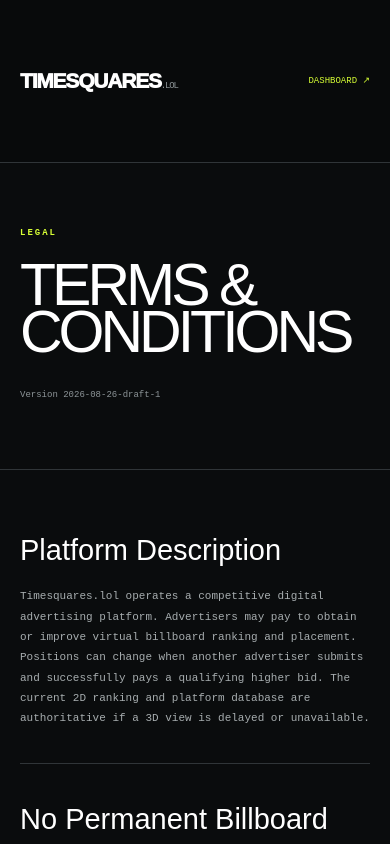
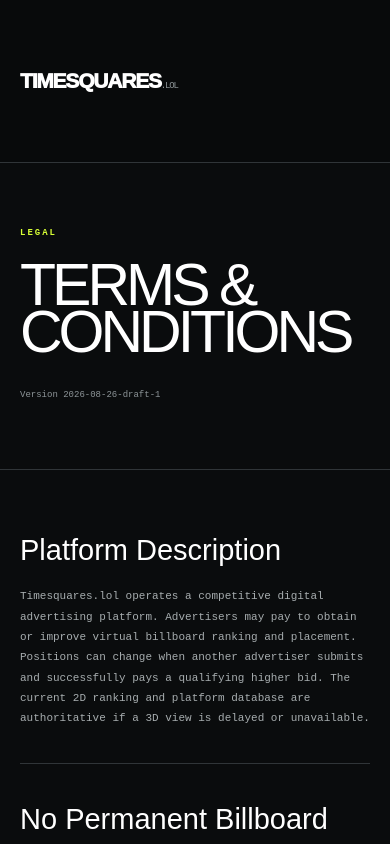
Before and after one commit to retroservices1121/Timesquares, a Next.js app: page /terms in a window 390 px wide. Shown: the top 844 px of the page. Built offline with nearby package versions, Linux system fonts and the light colour scheme; no server answers.

Commit message:
Show the correct mobile authentication action

```diff
--- a/app/AuthControls.tsx
+++ b/app/AuthControls.tsx
@@ -5,10 +5,10 @@ import {useEffect,useRef,useState} from 'react';
 declare global { interface Window { Clerk?: any } }
 
 export default function AuthControls(){
-  const [signedIn,setSignedIn]=useState(false); const userButton=useRef<HTMLSpanElement>(null);
-  useEffect(()=>{let cancelled=false; const boot=async()=>{try{for(let i=0;i<80&&!window.Clerk;i++)await new Promise(r=>setTimeout(r,100));if(cancelled||!window.Clerk)return;await window.Clerk.load();if(!cancelled)setSignedIn(Boolean(window.Clerk.user))}catch(error){console.warn('Account controls unavailable',error)}};boot();return()=>{cancelled=true}},[]);
+  const [signedIn,setSignedIn]=useState<boolean|null>(null); const userButton=useRef<HTMLSpanElement>(null);
+  useEffect(()=>{let cancelled=false; const boot=async()=>{try{for(let i=0;i<80&&!window.Clerk;i++)await new Promise(r=>setTimeout(r,100));if(cancelled)return;if(!window.Clerk){setSignedIn(false);return}await window.Clerk.load();if(!cancelled)setSignedIn(Boolean(window.Clerk.user))}catch(error){console.warn('Account controls unavailable',error);if(!cancelled)setSignedIn(false)}};boot();return()=>{cancelled=true}},[]);
   useEffect(()=>{if(!signedIn||!window.Clerk||!userButton.current)return;const target=userButton.current;try{window.Clerk.mountUserButton(target,{appearance:{variables:{colorPrimary:'#d7ff35'}}})}catch(error){console.warn('Account menu unavailable',error)}return()=>{try{window.Clerk?.unmountUserButton(target)}catch{}}},[signedIn]);
-  return <span className="auth-signed-in"><a className="dashboard-link" href="/dashboard">DASHBOARD ↗</a>{signedIn?<span className="clerk-user" ref={userButton}/>:<a className="sign-in auth-button" href="https://accounts.timesquares.lol/sign-in?redirect_url=https%3A%2F%2Ftimesquares.lol%2Fdashboard">SIGN IN ↗</a>}</span>;
+  return <span className="auth-signed-in">{signedIn===true?<><a className="dashboard-link" href="/dashboard">DASHBOARD ↗</a><span className="clerk-user" ref={userButton}/></>:signedIn===false?<a className="sign-in auth-button" href="https://accounts.timesquares.lol/sign-in?redirect_url=https%3A%2F%2Ftimesquares.lol%2Fdashboard">SIGN IN ↗</a>:null}</span>;
 }
 
 export async function clerkToken(){if(!window.Clerk?.session)return null;return window.Clerk.session.getToken()}
```
